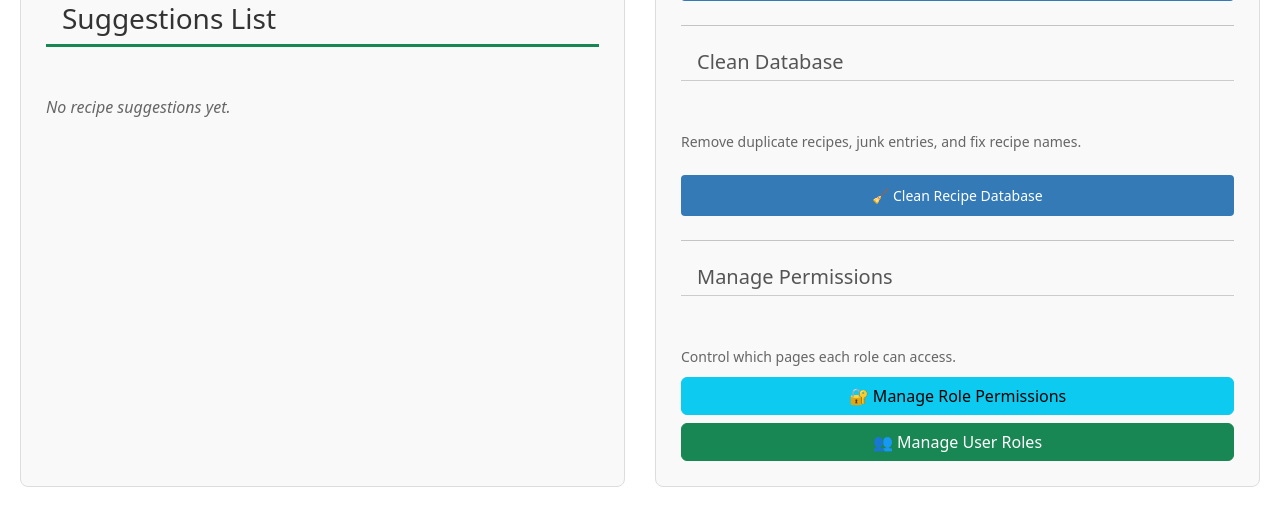
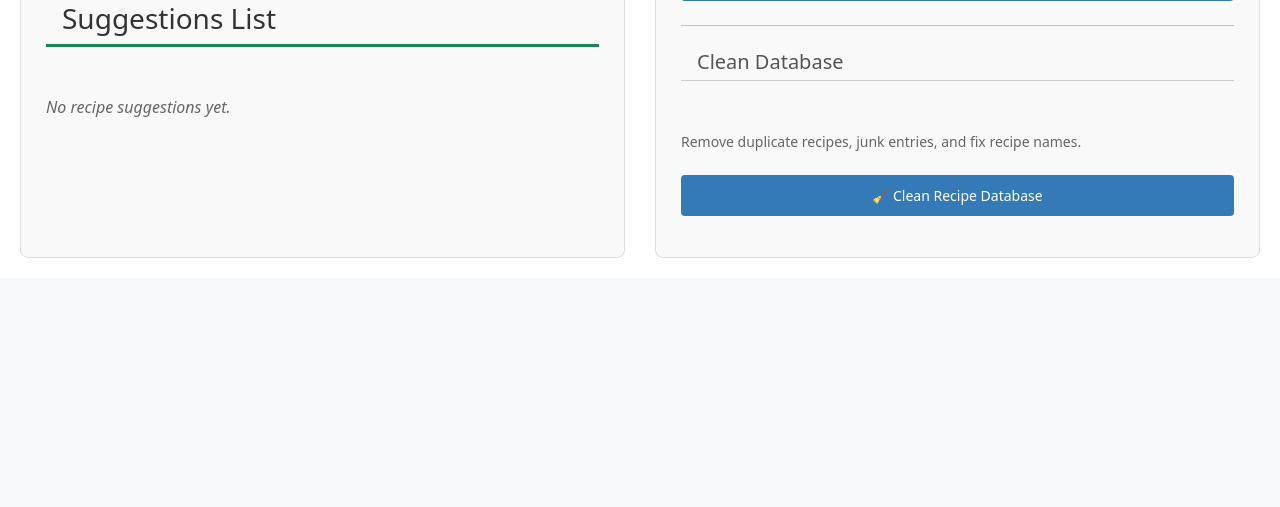
Before and after one commit to WHS-DTECH/FOOORMINVENTORY, a Flask app: template templates/admin.html in a window 1280 px wide. Shown: the part 951-1458 px from the top of the page. After the commit the page ends 1209 px from the top, so only its background shows below. Run offline with Flask 3, Linux system fonts and the light colour scheme; the template is opened without the code that fills it, so the values that code supplies are empty; some libraries are stand-ins or nearby versions.

Commit message:
Remove duplicate Manage Permissions section from Admin page right column

```diff
--- a/templates/admin.html
+++ b/templates/admin.html
@@ -322,24 +322,7 @@
                 <button type="submit" class="btn btn-warning w-100">🧹 Clean Recipe Database</button>
             </form>
 
-            <hr class="my-4">
-            <h2 class="mb-3 mt-4">Manage Permissions</h2>
-                                    <span class="ms-1" data-bs-toggle="tooltip" data-bs-placement="right" title="Control which pages each user role can access.">
-                                        <i class="bi bi-info-circle text-info"></i>
-                                    </span>
-            <script src="https://cdn.jsdelivr.net/npm/bootstrap-icons@1.10.5/font/bootstrap-icons.js"></script>
-            <script>
-                // Enable Bootstrap tooltips
-                document.addEventListener('DOMContentLoaded', function () {
-                    var tooltipTriggerList = [].slice.call(document.querySelectorAll('[data-bs-toggle="tooltip"]'));
-                    tooltipTriggerList.forEach(function (tooltipTriggerEl) {
-                        new bootstrap.Tooltip(tooltipTriggerEl);
-                    });
-                });
-            </script>
-            <p class="recipe-method-desc">Control which pages each role can access.</p>
-            <a href="/admin/permissions" class="btn btn-info mb-2 w-100">🔐 Manage Role Permissions</a>
-            <a href="/admin/user_roles" class="btn btn-success w-100">👥 Manage User Roles</a>
+            <!-- Removed duplicate Manage Permissions section from right column -->
         </div>
 
     </div>
```
